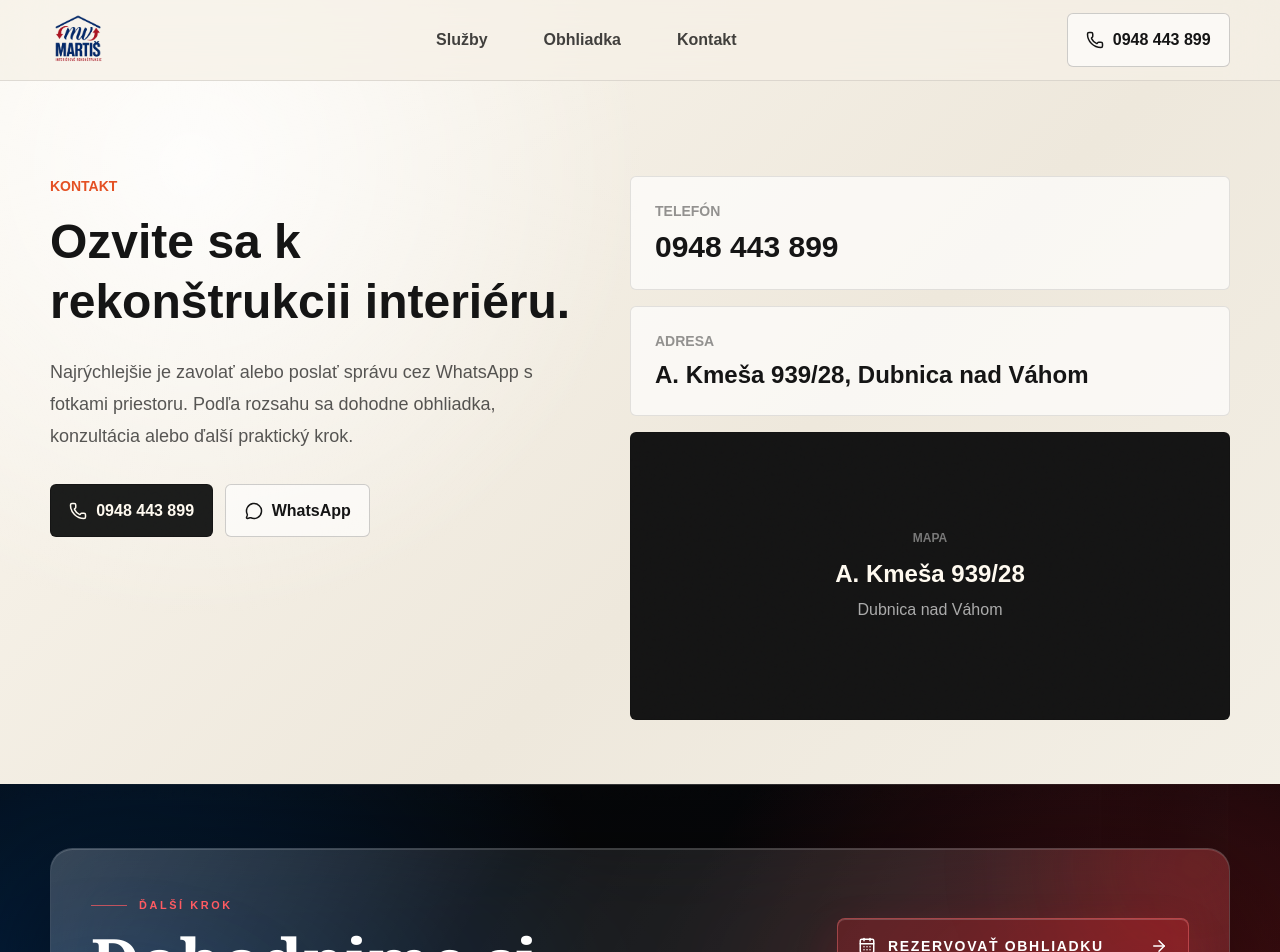
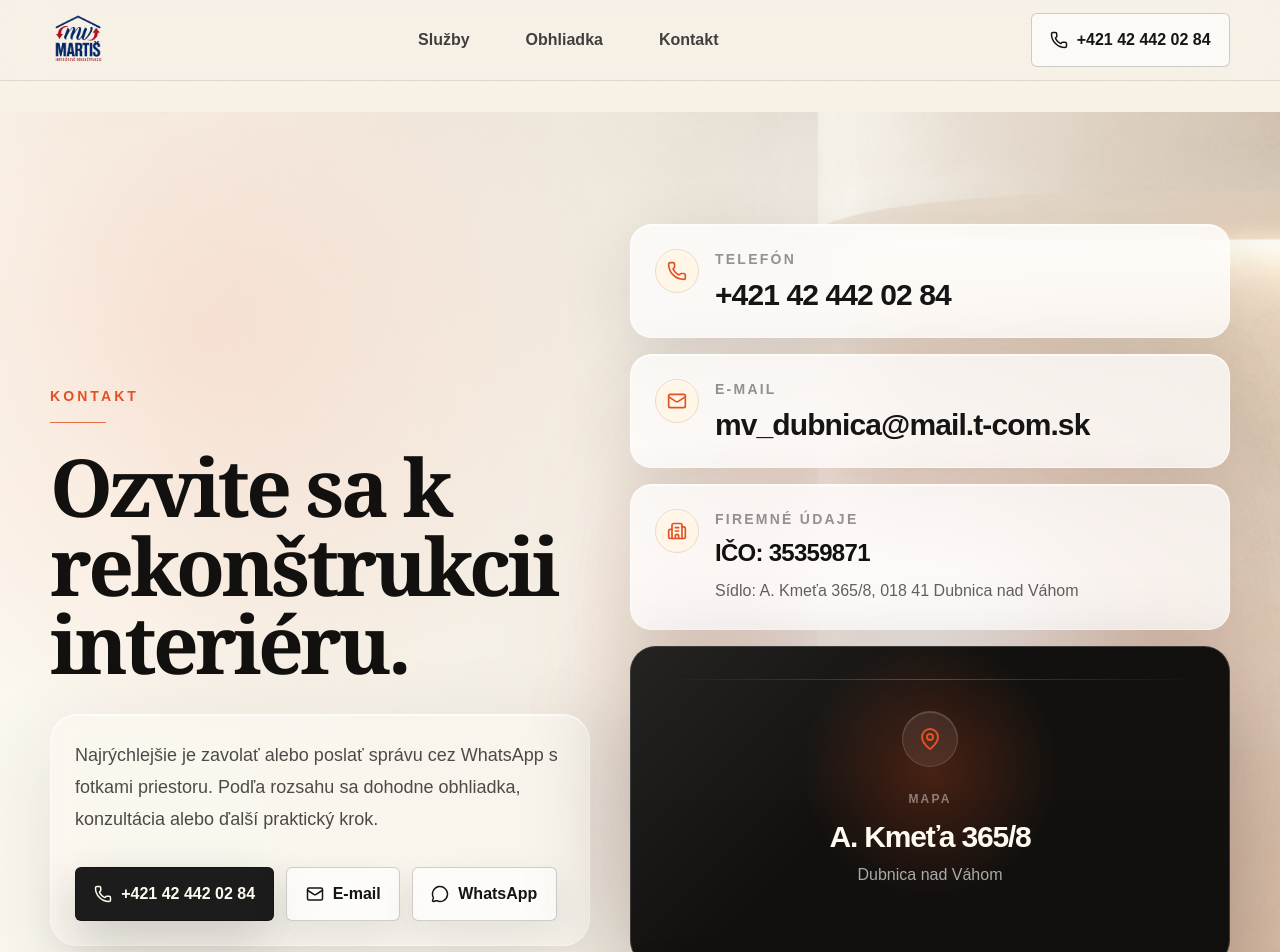
Before and after one commit to liafix/rastislav-web, a Next.js app: page /kontakt in a window 1280 px wide. Shown: the top 952 px of the page. Built offline with nearby package versions, Linux system fonts and the light colour scheme; no server answers.

Commit message:
Centralize company contact details on contact page

```diff
--- a/app/kontakt/page.tsx
+++ b/app/kontakt/page.tsx
@@ -1,5 +1,6 @@
+import Image from "next/image";
 import type { Metadata } from "next";
-import { MessageCircle, Phone } from "lucide-react";
+import { BadgeCheck, Building2, Mail, MapPin, MessageCircle, Phone } from "lucide-react";
 import { company } from "@/lib/content/services";
 import { buildPageMetadata, localBusinessJsonLd } from "@/lib/seo/metadata";
 
@@ -10,52 +11,213 @@ export const metadata: Metadata = buildPageMetadata({
   path: "/kontakt"
 });
 
+const focusClass =
+  "focus-visible:outline focus-visible:outline-2 focus-visible:outline-offset-4 focus-visible:outline-[#e44f22]";
+
 export default function ContactPage() {
   return (
-    <main className="pt-28">
+    <main className="relative isolate overflow-hidden bg-[#f8f1e6] pt-28">
       <script
         type="application/ld+json"
         suppressHydrationWarning
         dangerouslySetInnerHTML={{ __html: JSON.stringify(localBusinessJsonLd()) }}
       />
-      <section className="container grid gap-10 py-16 lg:grid-cols-[0.9fr_1fr]">
-        <div>
-          <p className="text-sm font-black uppercase text-[#e44f22]">Kontakt</p>
-          <h1 className="mt-4 text-5xl font-black leading-tight">Ozvite sa k rekonštrukcii interiéru.</h1>
-          <p className="mt-6 text-lg leading-8 text-black/66">
-            Najrýchlejšie je zavolať alebo poslať správu cez WhatsApp s fotkami priestoru. Podľa rozsahu sa dohodne
-            obhliadka, konzultácia alebo ďalší praktický krok.
+
+      <section className="relative isolate overflow-hidden py-16 md:py-24 lg:py-28">
+        <Image
+          src="/images/contact/contact-background.webp"
+          alt=""
+          fill
+          aria-hidden="true"
+          sizes="100vw"
+          className="pointer-events-none absolute inset-0 -z-30 h-full w-full object-cover object-center"
+        />
+
+        <div
+          className="pointer-events-none absolute inset-0 -z-20 bg-[linear-gradient(90deg,rgba(251,248,240,0.96)_0%,rgba(251,248,240,0.82)_43%,rgba(251,248,240,0.48)_100%)]"
+          aria-hidden="true"
+        />
+
+        <div
+          className="pointer-events-none absolute inset-0 -z-10 bg-[radial-gradient(circle_at_16%_20%,rgba(228,79,34,0.12),transparent_30%),radial-gradient(circle_at_72%_48%,rgba(255,255,255,0.52),transparent_36%),radial-gradient(circle_at_92%_78%,rgba(184,93,61,0.14),transparent_30%)]"
+          aria-hidden="true"
+        />
+
+        <div
+          className="pointer-events-none absolute inset-0 -z-10 opacity-[0.14] mix-blend-soft-light [background-image:radial-gradient(circle_at_1px_1px,rgba(17,16,14,0.20)_1px,transparent_0)] [background-size:22px_22px]"
+          aria-hidden="true"
+        />
+
+        <div className="container relative grid gap-10 lg:grid-cols-[0.9fr_1fr] lg:items-center">
+          <div data-motion="reveal" className="max-w-3xl">
+            <p className="text-sm font-black uppercase tracking-[0.22em] text-[#e44f22]">
+              Kontakt
+            </p>
+
+            <div className="mt-4 h-px w-14 bg-[#e44f22]/80" aria-hidden="true" />
+
+            <h1 className="mt-6 max-w-2xl font-serif text-5xl font-semibold leading-[0.98] tracking-[-0.045em] text-[#11100e] sm:text-6xl lg:text-[5rem]">
+              Ozvite sa k rekonštrukcii interiéru.
+            </h1>
+
+            <div className="mt-8 max-w-2xl rounded-[1.7rem] border border-white/60 bg-[#fbf8f0]/64 p-5 shadow-[0_24px_90px_rgba(42,35,24,0.11),inset_0_1px_0_rgba(255,255,255,0.72)] backdrop-blur-md sm:p-6">
+              <p className="text-base leading-8 text-black/70 sm:text-lg">
+                Najrýchlejšie je zavolať alebo poslať správu cez WhatsApp s fotkami priestoru.
+                Podľa rozsahu sa dohodne obhliadka, konzultácia alebo ďalší praktický krok.
               </p>
 
               <div className="mt-8 flex flex-col gap-3 sm:flex-row">
-            <a href={company.phoneHref} className="btn-primary">
+                <a
+                  href={company.phoneHref}
+                  aria-label={`Zavolať na číslo ${company.phoneDisplay}`}
+                  className={`btn-primary border-[#11100e] bg-[#11100e] text-white shadow-[0_20px_50px_rgba(17,16,14,0.22)] transition duration-300 hover:-translate-y-0.5 hover:border-[#e44f22] hover:bg-[#e44f22] hover:shadow-[0_24px_70px_rgba(228,79,34,0.28)] ${focusClass}`}
+                >
                   <Phone size={18} aria-hidden="true" />
                   {company.phoneDisplay}
                 </a>
-            <a href={company.whatsappHref} target="_blank" rel="noreferrer" className="btn-secondary">
+
+                <a
+                  href={company.emailHref}
+                  aria-label={`Napísať e-mail na adresu ${company.email}`}
+                  className={`btn-secondary border-white/70 bg-white/78 text-[#11100e] shadow-[0_16px_40px_rgba(20,20,20,0.10)] backdrop-blur-xl transition duration-300 hover:-translate-y-0.5 hover:bg-white ${focusClass}`}
+                >
+                  <Mail size={18} aria-hidden="true" />
+                  E-mail
+                </a>
+
+                <a
+                  href={company.whatsappHref}
+                  target="_blank"
+                  rel="noreferrer"
+                  aria-label="Otvoriť WhatsApp konverzáciu"
+                  className={`btn-secondary border-white/70 bg-white/78 text-[#11100e] shadow-[0_16px_40px_rgba(20,20,20,0.10)] backdrop-blur-xl transition duration-300 hover:-translate-y-0.5 hover:bg-white ${focusClass}`}
+                >
                   <MessageCircle size={18} aria-hidden="true" />
                   WhatsApp
                 </a>
               </div>
             </div>
+          </div>
 
-        <div className="grid gap-4">
-          <div className="rounded-md border border-black/10 bg-white/66 p-6">
-            <p className="text-sm font-black uppercase text-black/42">Telefón</p>
-            <a className="mt-2 block text-3xl font-black" href={company.phoneHref}>
+          <div data-motion="stagger" className="relative grid gap-4">
+            <div
+              className="pointer-events-none absolute -inset-8 -z-10 rounded-[2.5rem] bg-[radial-gradient(circle_at_50%_50%,rgba(255,255,255,0.68),rgba(228,79,34,0.12)_38%,transparent_72%)] blur-2xl"
+              aria-hidden="true"
+            />
+
+            <article
+              data-motion-item
+              className="rounded-[1.35rem] border border-white/65 bg-white/74 p-6 shadow-[0_22px_70px_rgba(42,35,24,0.12),inset_0_1px_0_rgba(255,255,255,0.72)] backdrop-blur-xl transition duration-300 hover:-translate-y-0.5 hover:bg-white/88 hover:shadow-[0_28px_84px_rgba(42,35,24,0.16)]"
+            >
+              <div className="flex items-start gap-4">
+                <span className="grid size-11 shrink-0 place-items-center rounded-full border border-[#ead9c7] bg-[#fff6e8] text-[#e44f22] shadow-[inset_0_1px_0_rgba(255,255,255,0.78)]">
+                  <Phone size={20} aria-hidden="true" />
+                </span>
+                <div>
+                  <p className="text-sm font-black uppercase tracking-[0.16em] text-black/42">
+                    Telefón
+                  </p>
+                  <a
+                    className={`mt-2 inline-flex text-3xl font-black tracking-[-0.03em] text-[#11100e] transition hover:text-[#e44f22] ${focusClass}`}
+                    href={company.phoneHref}
+                  >
                     {company.phoneDisplay}
                   </a>
                 </div>
-          <div className="rounded-md border border-black/10 bg-white/66 p-6">
-            <p className="text-sm font-black uppercase text-black/42">Adresa</p>
-            <p className="mt-2 text-2xl font-black">{company.address}</p>
               </div>
-          <div className="grid min-h-72 place-items-center rounded-md border border-black/10 bg-[#141414] p-6 text-center text-[#fffaf0]">
+            </article>
+
+            <article
+              data-motion-item
+              className="rounded-[1.35rem] border border-white/65 bg-white/74 p-6 shadow-[0_22px_70px_rgba(42,35,24,0.12),inset_0_1px_0_rgba(255,255,255,0.72)] backdrop-blur-xl transition duration-300 hover:-translate-y-0.5 hover:bg-white/88 hover:shadow-[0_28px_84px_rgba(42,35,24,0.16)]"
+            >
+              <div className="flex items-start gap-4">
+                <span className="grid size-11 shrink-0 place-items-center rounded-full border border-[#ead9c7] bg-[#fff6e8] text-[#e44f22] shadow-[inset_0_1px_0_rgba(255,255,255,0.78)]">
+                  <Mail size={20} aria-hidden="true" />
+                </span>
+                <div className="min-w-0">
+                  <p className="text-sm font-black uppercase tracking-[0.16em] text-black/42">
+                    E-mail
+                  </p>
+                  <a
+                    href={company.emailHref}
+                    className={`mt-2 block break-words text-2xl font-black tracking-[-0.03em] text-[#11100e] transition hover:text-[#e44f22] sm:text-3xl ${focusClass}`}
+                  >
+                    {company.email}
+                  </a>
+                </div>
+              </div>
+            </article>
+
+            <article
+              data-motion-item
+              className="rounded-[1.35rem] border border-white/65 bg-white/74 p-6 shadow-[0_22px_70px_rgba(42,35,24,0.12),inset_0_1px_0_rgba(255,255,255,0.72)] backdrop-blur-xl transition duration-300 hover:-translate-y-0.5 hover:bg-white/88 hover:shadow-[0_28px_84px_rgba(42,35,24,0.16)]"
+            >
+              <div className="flex items-start gap-4">
+                <span className="grid size-11 shrink-0 place-items-center rounded-full border border-[#ead9c7] bg-[#fff6e8] text-[#e44f22] shadow-[inset_0_1px_0_rgba(255,255,255,0.78)]">
+                  <Building2 size={20} aria-hidden="true" />
+                </span>
                 <div>
-              <p className="text-xs font-black uppercase text-white/42">Mapa</p>
-              <p className="mt-3 text-2xl font-black">A. Kmeša 939/28</p>
-              <p className="mt-2 text-white/64">Dubnica nad Váhom</p>
+                  <p className="text-sm font-black uppercase tracking-[0.16em] text-black/42">
+                    Firemné údaje
+                  </p>
+                  <p className="mt-2 text-2xl font-black tracking-[-0.03em] text-[#11100e]">
+                    IČO: {company.ico}
+                  </p>
+                  <p className="mt-2 max-w-xl text-base leading-7 text-black/62">
+                    Sídlo: {company.legalAddress}
+                  </p>
                 </div>
+              </div>
+            </article>
+
+            <article
+              data-motion-item
+              className="relative min-h-80 overflow-hidden rounded-[1.6rem] border border-white/18 bg-[#11100e] p-6 text-center text-[#fffaf0] shadow-[0_34px_100px_rgba(17,16,14,0.28)]"
+            >
+              <div
+                className="absolute inset-0 bg-[radial-gradient(circle_at_50%_38%,rgba(228,79,34,0.26),transparent_36%),linear-gradient(135deg,rgba(255,255,255,0.08),transparent_42%)]"
+                aria-hidden="true"
+              />
+
+              <div
+                className="absolute inset-x-8 top-8 h-px bg-gradient-to-r from-transparent via-white/22 to-transparent"
+                aria-hidden="true"
+              />
+
+              <div className="relative grid min-h-64 place-items-center">
+                <div>
+                  <div className="mx-auto grid size-14 place-items-center rounded-full border border-white/14 bg-white/8 text-[#e44f22] shadow-[inset_0_1px_0_rgba(255,255,255,0.16)] backdrop-blur-xl">
+                    <MapPin size={24} aria-hidden="true" />
+                  </div>
+
+                  <p className="mt-6 text-xs font-black uppercase tracking-[0.18em] text-white/42">
+                    Mapa
+                  </p>
+
+                  <p className="mt-3 text-3xl font-black tracking-[-0.04em]">
+                    {company.mapAddressTitle}
+                  </p>
+
+                  <p className="mt-2 text-white/64">{company.city}</p>
+                </div>
+              </div>
+            </article>
+
+            <article
+              data-motion-item
+              className="rounded-[1.35rem] border border-[#e44f22]/18 bg-[#11100e]/88 p-5 text-[#fffaf0] shadow-[0_22px_70px_rgba(17,16,14,0.18)] backdrop-blur-xl"
+            >
+              <div className="flex items-start gap-3">
+                <span className="mt-0.5 grid size-9 shrink-0 place-items-center rounded-full border border-white/12 bg-white/8 text-[#e44f22]">
+                  <BadgeCheck size={18} aria-hidden="true" />
+                </span>
+                <p className="text-sm leading-7 text-white/68">
+                  Pri prvom kontakte je najlepšie poslať stručný popis, fotky priestoru a ideálny termín realizácie.
+                  Pomôže to rýchlejšie posúdiť rozsah a navrhnúť ďalší praktický krok.
+                </p>
+              </div>
+            </article>
           </div>
         </div>
       </section>
--- a/lib/content/services.ts
+++ b/lib/content/services.ts
@@ -5,12 +5,31 @@ export const company = {
   legalName: "Martiš MV",
   descriptor: "Interiérové rekonštrukcie",
   slogan: "Rekonštrukcie interiéru na kľúč",
-  phoneDisplay: "0948 443 899",
-  phoneHref: "tel:0948443899",
+
+  // Oficiálne firemné údaje
+  ico: "35359871",
+  email: "mv_dubnica@mail.t-com.sk",
+  emailHref: "mailto:mv_dubnica@mail.t-com.sk",
+
+  // Oficiálny telefón
+  phoneDisplay: "+421 42 442 02 84",
+  phoneHref: "tel:+421424420284",
+
+  // WhatsApp / rýchly kontakt ponechaný ako mobilné číslo používané v projekte
+  mobileDisplay: "0948 443 899",
+  mobileHref: "tel:0948443899",
+  whatsappDisplay: "0948 443 899",
   whatsappHref:
     "https://wa.me/421948443899?text=Dobr%C3%BD%20de%C5%88%2C%20m%C3%A1m%20z%C3%A1ujem%20o%20rekon%C5%A1trukciu.",
+
   baseLocation: "Dubnica nad Váhom",
-  address: "A. Kmeša 939/28, Dubnica nad Váhom",
+
+  // Oficiálna adresa sídla
+  address: "A. Kmeťa 365/8, 018 41 Dubnica nad Váhom",
+  legalAddress: "A. Kmeťa 365/8, 018 41 Dubnica nad Váhom",
+  mapAddressTitle: "A. Kmeťa 365/8",
+  city: "Dubnica nad Váhom",
+
   licensePlate: "IL 590DF",
   serviceArea: ["Dubnica nad Váhom", "Ilava", "Trenčín", "Nová Dubnica", "Nemšová", "okolie Považia"]
 } as const;
```
Also changed, not shown: public/images/contact/contact-background.webp (added). Lines whose indentation alone changed are shown as unchanged.
